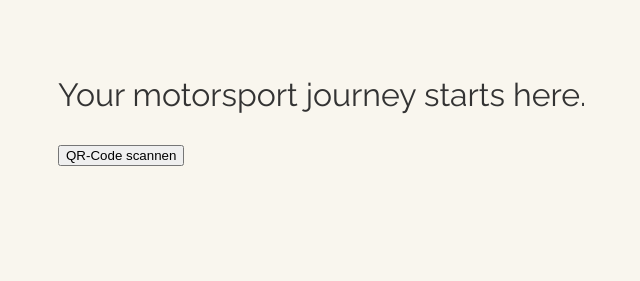
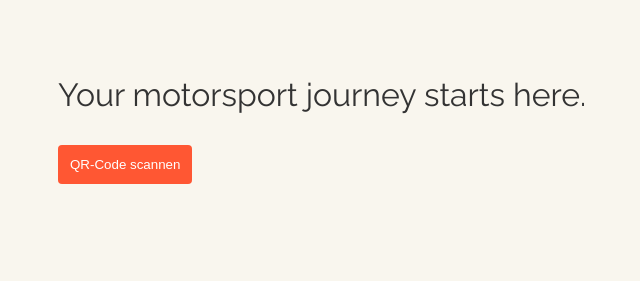
Before and after one commit to Kozmuz/vereinswebsite, a Django app: page / in a window 1280 px wide. Shown: the part 338-619 px from the top of the page, without its empty margins (38-678 px from the left). Run offline with Django 5.2, Linux system fonts and the light colour scheme.

Commit message:
QR button now has style

```diff
--- a/main/static/css/styles.css
+++ b/main/static/css/styles.css
@@ -36,6 +36,16 @@ body {
     letter-spacing: normal;
     font-size: bold;
     color:#333333;
+}
+
+.qr-btn button {
+    background-color: #FF5733;
+    color: white;
+    padding: 12px;
+    border: none;
+    border-radius: 4px;
+    cursor: pointer;
+    transition: background-color 0.3s ease;
 }
 
 /* Formular Container */
--- a/main/templates/main/home.html
+++ b/main/templates/main/home.html
@@ -36,10 +36,10 @@
         <p>Your motorsport journey starts here.</p>
     </div>
 
-    <a href="{% url 'qr_scanner' %}">
-        <button>QR-Code scannen</button>
-    </a>
-
+    <div class="qr-btn">
+        <a href="{% url 'qr_scanner' %}">
+            <button>QR-Code scannen</button>
+        </a>
+    </div>
 </body>
-
 </html>
```
